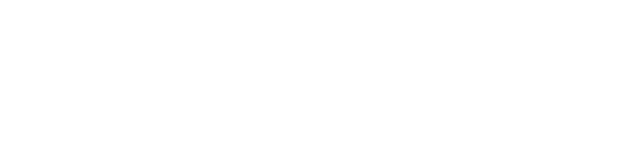
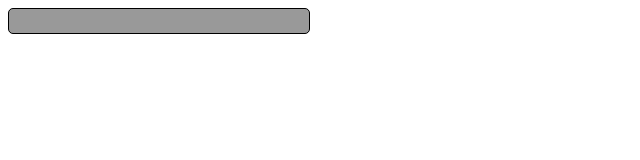
Before and after one commit to rami4luv/loader-simulation, a website: page index.html in a window 1280 px wide. Shown: the whole page, without its empty margins (0-640 px from the left). Drawn offline with nearby package versions, Linux system fonts and the light colour scheme; files that its build step writes are made by us from their sources.

Commit message:
create div

```diff
--- a/index.html
+++ b/index.html
@@ -5,20 +5,14 @@
 
 <body>
 
+  <div class="loader"><div class="progress"></div></div>
 
 
 
 
 
 
-
-
-
-
-
-
-
-<script src="bundle.js"></script>
+<script src="docs/bundle.js"></script>
 </body>
 
 
--- a/style.scss
+++ b/style.scss
@@ -0,0 +1,7 @@
+.loader {
+  background-color: #999;
+  max-width: 300px;
+  height: 24px;
+  border-radius: 5px;
+  border: 1px solid black;
+}
```
